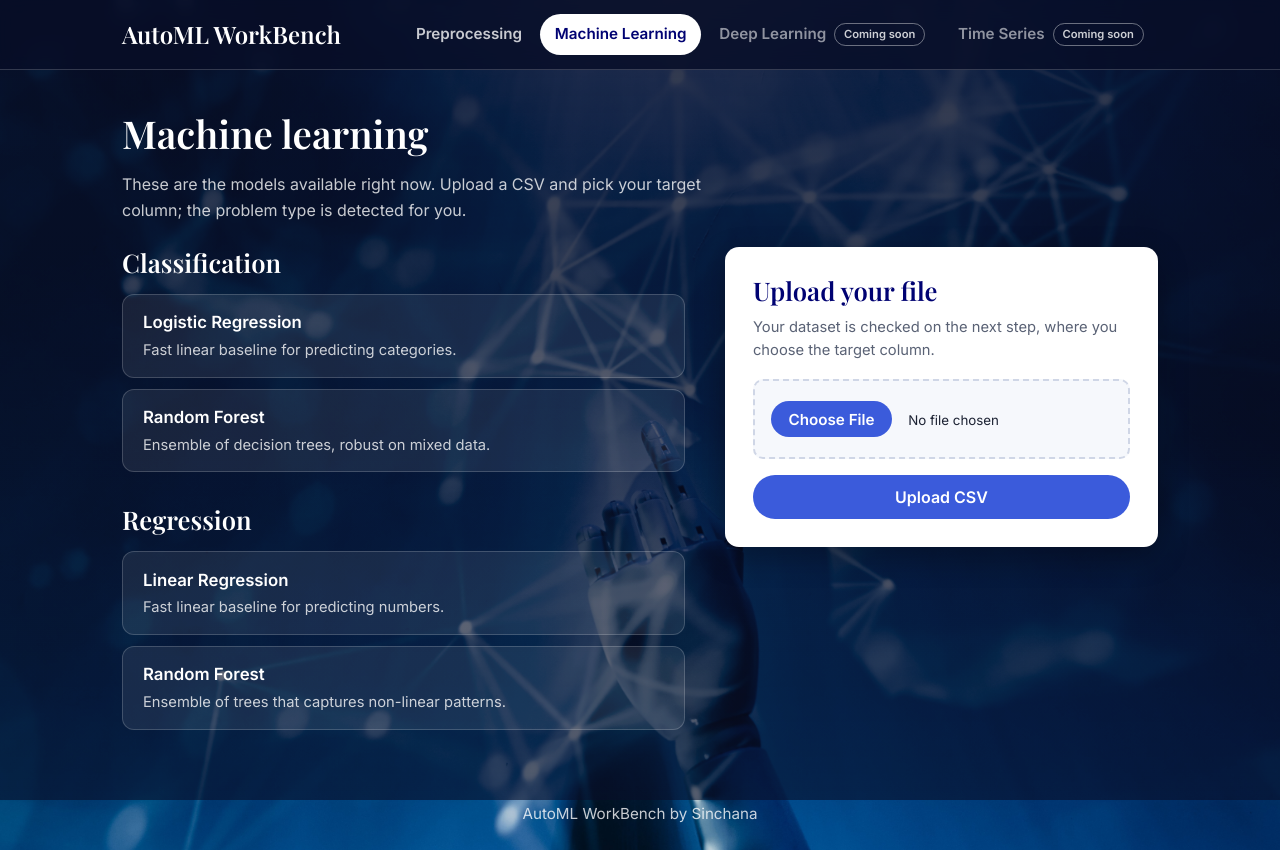
After one commit to sinchanabm-ux/automl-workbench, a Flask app: page /machine-learning in a window 1280 px wide. The commit adds this page. Run offline with Flask 3, Linux system fonts and the light colour scheme; some web fonts are replaced.

Commit message:
Added info to ML

```diff
--- a/app.py
+++ b/app.py
@@ -5,7 +5,7 @@ import uuid
 import pandas as pd
 from werkzeug.utils import secure_filename
 from preprocessing import preprocess_data
-from training import train_models
+from training import train_models, AVAILABLE_MODELS
 from database import create_table, log_run
 
 UPLOAD_FOLDER = 'uploads'
@@ -35,6 +35,12 @@ def cleanup_old_uploads():
 @app.route('/')
 def index():
     return render_template('index.html')
+
+
+# Machine Learning page: lists the available models + dataset upload
+@app.route('/machine-learning')
+def machine_learning():
+    return render_template('machine_learning.html', models=AVAILABLE_MODELS)
 
 
 @app.route('/uploads/', methods=['POST'])
--- a/static/index.css
+++ b/static/index.css
@@ -82,6 +82,10 @@ input[type="file"]::file-selector-button:hover {
 
 .steps li {
     counter-increment: step;
+    padding: 1.25rem 1.5rem;
+    border: 1px solid rgba(255, 255, 255, 0.35);
+    border-radius: 12px;
+    background: rgba(255, 255, 255, 0.08);
 }
 
 .steps li::before {
--- /dev/null
+++ b/static/machine_learning.css
@@ -0,0 +1,55 @@
+.ml-layout {
+    display: grid;
+    grid-template-columns: 1.3fr 1fr;
+    gap: 2.5rem;
+    align-items: start;
+}
+
+.model-group + .model-group {
+    margin-top: 2rem;
+}
+
+.available-models {
+    list-style: none;
+    margin: 0;
+    padding: 0;
+    display: flex;
+    flex-direction: column;
+    gap: 0.7rem;
+}
+
+.available-models li {
+    display: flex;
+    flex-direction: column;
+    gap: 0.15rem;
+    padding: 0.9rem 1.25rem;
+    border: 1px solid var(--color-line-dark);
+    border-radius: 12px;
+    background: rgba(255, 255, 255, 0.08);
+}
+
+.available-model-name {
+    font-weight: 600;
+    font-size: 1.05rem;
+}
+
+.available-model-desc {
+    font-size: 0.92rem;
+    color: var(--color-on-dark-muted);
+}
+
+.upload-card {
+    position: sticky;
+    top: 5.5rem;
+}
+
+.upload-note {
+    margin: -0.4rem 0 1rem;
+    font-size: 0.92rem;
+    color: var(--color-text-muted);
+}
+
+@media (max-width: 800px) {
+    .ml-layout { grid-template-columns: 1fr; gap: 2rem; }
+    .upload-card { position: static; order: -1; }
+}
--- /dev/null
+++ b/templates/_upload_card.html
@@ -0,0 +1,8 @@
+<div class="card upload-card">
+    <h2>Upload your file</h2>
+    {% if upload_note %}<p class="upload-note">{{ upload_note }}</p>{% endif %}
+    <form action="/uploads/" method="post" enctype="multipart/form-data">
+        <input type="file" name="csv_file" id="csv_file" accept=".csv,text/csv" required>
+        <button type="submit">Upload CSV</button>
+    </form>
+</div>
--- a/templates/base.html
+++ b/templates/base.html
@@ -25,7 +25,7 @@
                         </li>
                         <li>
                             <a class="nav-link {% if active_page == 'ml' %}is-active{% endif %}"
-                               href="{{ url_for('index') }}"
+                               href="{{ url_for('machine_learning') }}"
                                {% if active_page == 'ml' %}aria-current="page"{% endif %}>Machine Learning</a>
                         </li>
                         <li>
--- /dev/null
+++ b/templates/machine_learning.html
@@ -0,0 +1,37 @@
+{% extends "base.html" %}
+{% set active_page = 'ml' %}
+{% block title %}Machine Learning{% endblock %}
+{% block extra_css %}
+    <link rel="stylesheet" href="{{ url_for('static', filename='index.css') }}">
+    <link rel="stylesheet" href="{{ url_for('static', filename='machine_learning.css') }}">
+{% endblock %}
+{% block content %}
+<h1>Machine learning</h1>
+<p class="page-intro">These are the models available right now. Upload a CSV and pick your target column; the problem type is detected for you.</p>
+
+<div class="ml-layout">
+    <div class="model-groups">
+        {% for group, label in [('classification', 'Classification'), ('regression', 'Regression')] %}
+            {% set group_models = models | selectattr('problem_type', 'equalto', group) | list %}
+            {% if group_models %}
+            <section class="model-group" aria-labelledby="group-{{ group }}">
+                <h2 id="group-{{ group }}">{{ label }}</h2>
+                <ul class="available-models">
+                    {% for m in group_models %}
+                        <li>
+                            <span class="available-model-name">{{ m.name }}</span>
+                            {% if m.description %}<span class="available-model-desc">{{ m.description }}</span>{% endif %}
+                        </li>
+                    {% endfor %}
+                </ul>
+            </section>
+            {% endif %}
+        {% else %}
+            <p>No models are available yet.</p>
+        {% endfor %}
+    </div>
+
+    {% set upload_note = 'Your dataset is checked on the next step, where you choose the target column.' %}
+    {% include "_upload_card.html" %}
+</div>
+{% endblock %}
--- a/training.py
+++ b/training.py
@@ -13,6 +13,46 @@ from sklearn.ensemble import RandomForestRegressor
 # Keeps training inside Render free-tier CPU/RAM limits
 MAX_ROWS = 10000      # sample larger datasets before cross-validation
 SMALL_DATA_ROWS = 2000  # use 5 folds up to this size, 3 folds above it
+
+
+# Single source of truth for every model the site trains.
+# To add a model: add one entry here. train_models() will train it and the
+# "Machine Learning" page will list it automatically.
+MODEL_REGISTRY = {
+    "classification": [
+        {
+            "name": "Logistic Regression",
+            "description": "Fast linear baseline for predicting categories.",
+            "build": lambda: LogisticRegression(max_iter=1000),
+        },
+        {
+            "name": "Random Forest",
+            "description": "Ensemble of decision trees, robust on mixed data.",
+            "build": lambda: RandomForestClassifier(
+                n_estimators=50, max_depth=12, n_jobs=1, random_state=42),
+        },
+    ],
+    "regression": [
+        {
+            "name": "Linear Regression",
+            "description": "Fast linear baseline for predicting numbers.",
+            "build": lambda: LinearRegression(),
+        },
+        {
+            "name": "Random Forest",
+            "description": "Ensemble of trees that captures non-linear patterns.",
+            "build": lambda: RandomForestRegressor(
+                n_estimators=50, max_depth=12, n_jobs=1, random_state=42),
+        },
+    ],
+}
+
+# What the Machine Learning page displays (name, problem_type, description)
+AVAILABLE_MODELS = [
+    {"name": m["name"], "problem_type": problem_type, "description": m["description"]}
+    for problem_type, models in MODEL_REGISTRY.items()
+    for m in models
+]
 
 
 def _sample_rows(X, y):
@@ -43,26 +83,15 @@ def train_models(X, y, problem_type):
     X, y = _sample_rows(X, y)
     folds = _choose_folds(y, problem_type)
 
-    if problem_type == "classification":
-        models = {
-            "Logistic Regression": LogisticRegression(max_iter=1000),
-            "Random Forest": RandomForestClassifier(
-                n_estimators=50, max_depth=12, n_jobs=1, random_state=42
-            ),
-        }
-    else:
-        models = {
-            "Linear Regression": LinearRegression(),
-            "Random Forest": RandomForestRegressor(
-                n_estimators=50, max_depth=12, n_jobs=1, random_state=42
-            ),
-        }
+    models = {m["name"]: m["build"]() for m in MODEL_REGISTRY[problem_type]}
 
     results = {}
     for name, model in models.items():
         # cross_val_score fits clones of the model internally, so no extra
         # model.fit(X, y) is needed (the fitted models were never used).
         scores = cross_val_score(model, X, y, cv=folds)
-        results[name] = scores.mean()
+        if np.isnan(scores).any():
+            raise ValueError(f"{name} failed on this dataset (check for missing or invalid values).")
+        results[name] = float(scores.mean())
 
     return results
```
Also changed, not shown: templates/index.html (+1 -7 lines), 1 other file.
